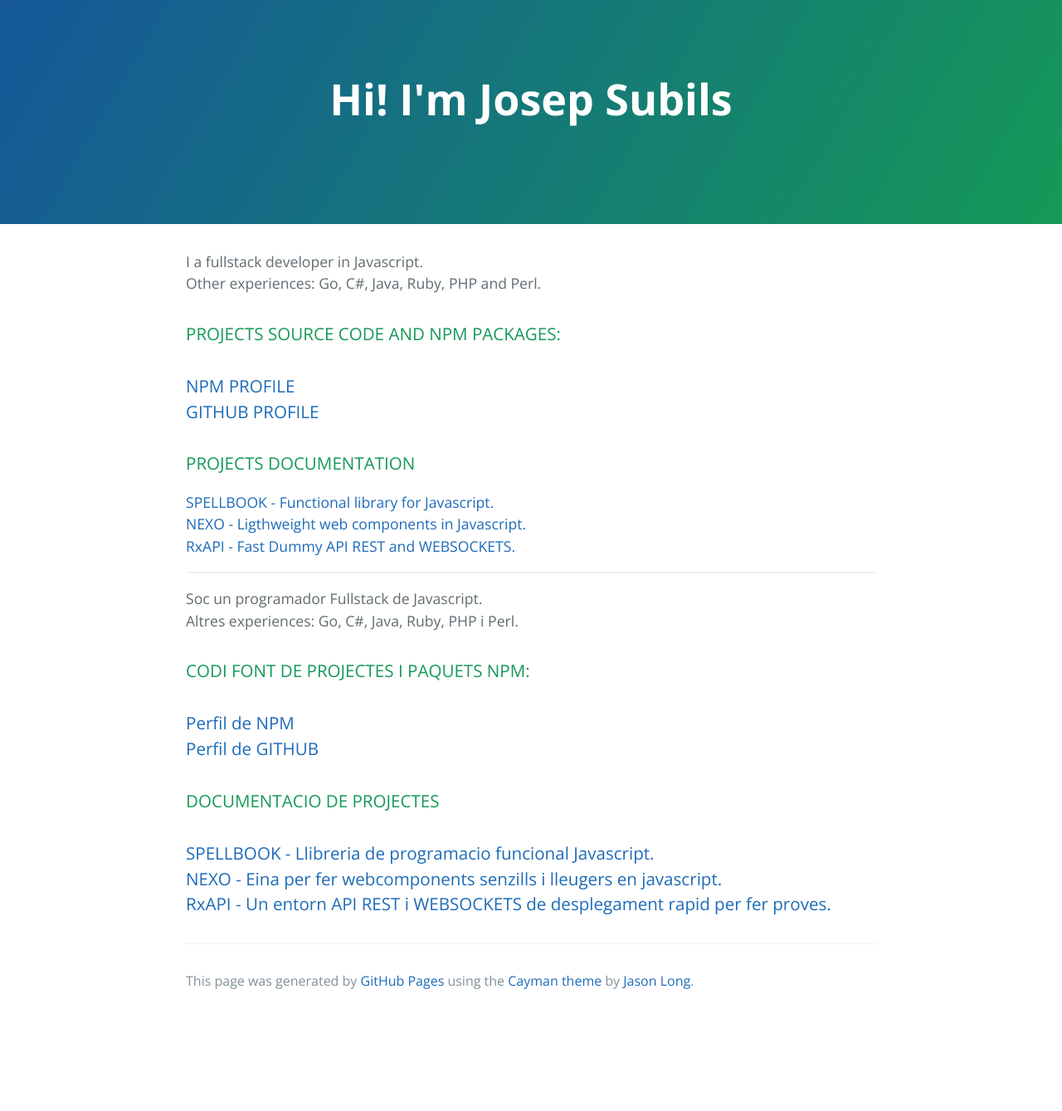
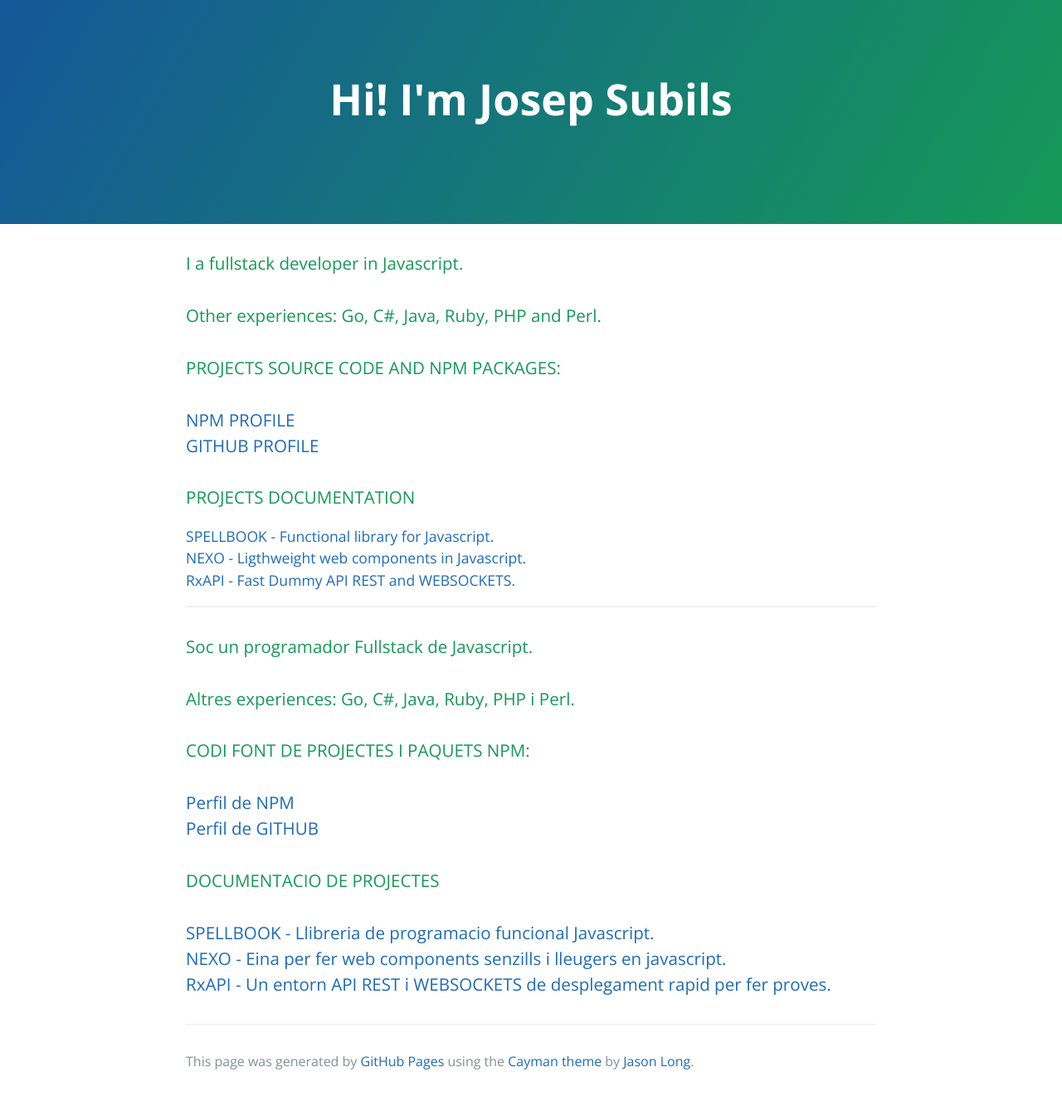
Before and after one commit to warlock/warlock.github.io, a Jekyll site: the page index.html, which Jekyll copies as it is, in a window 1280 px wide. Shown: the whole page at 83% size. Built offline with Jekyll 4.4.1, drawn with Linux system fonts in a browser that asks for light colours; before the commit the page ends 1242 px from its top, so only the background shows below that.

Commit message:
[Update] styles class

```diff
--- a/index.html
+++ b/index.html
@@ -16,41 +16,36 @@
     </section>
 
     <section class="main-content">
-      <p>I a fullstack developer in Javascript.<br>
-        Other experiences: Go, C#, Java, Ruby, PHP and Perl.</p>
+      <h3><a id="who" class="anchor" href="#who" aria-hidden="true"><span aria-hidden="true" class="octicon octicon-link"></span></a>I a fullstack developer in Javascript.<h3>
+      <p>Other experiences: Go, C#, Java, Ruby, PHP and Perl.</p>
 
       <h3><a id="repo" class="anchor" href="#repo" aria-hidden="true"><span aria-hidden="true" class="octicon octicon-link"></span></a>PROJECTS SOURCE CODE AND NPM PACKAGES:<h3>
-
       <p>
         <a href="https://www.npmjs.com/%7Ejosep">NPM PROFILE</a><br>
         <a href="https://github.com/warlock">GITHUB PROFILE</a>
       </p>
 
       <h3><a id="projects-documentation" class="anchor" href="#projects-documentation" aria-hidden="true"><span aria-hidden="true" class="octicon octicon-link"></span></a>PROJECTS DOCUMENTATION</h3>
-
       <p>
         <a href="http://www.spellbook.io">SPELLBOOK - Functional library for Javascript.</a><br>
         <a href="https://warlock.gitbooks.io/nexo/content">NEXO - Ligthweight web components in Javascript.</a><br>
         <a href="https://warlock.gitbooks.io/rxapi/content">RxAPI - Fast Dummy API REST and WEBSOCKETS.</a>
       </p>
+    <hr>
+      <h3><a id="who-cat" class="anchor" href="#who" aria-hidden="true"><span aria-hidden="true" class="octicon octicon-link"></span></a>Soc un programador Fullstack de Javascript.<h3>
 
-<hr>
-
-      <p>Soc un programador Fullstack de Javascript.<br>
-        Altres experiences: Go, C#, Java, Ruby, PHP i Perl.</p>
+      <p>Altres experiences: Go, C#, Java, Ruby, PHP i Perl.</p>
 
       <h3><a id="repo-cat" class="anchor" href="#repo-cat" aria-hidden="true"><span aria-hidden="true" class="octicon octicon-link"></span></a>CODI FONT DE PROJECTES I PAQUETS NPM:<h3>
-
       <p>
         <a href="https://www.npmjs.com/%7Ejosep">Perfil de NPM</a><br>
         <a href="https://github.com/warlock">Perfil de GITHUB</a>
       </p>
 
       <h3><a id="projects-documentation-cat" class="anchor" href="#projects-documentation-cat" aria-hidden="true"><span aria-hidden="true" class="octicon octicon-link"></span></a>DOCUMENTACIO DE PROJECTES<h3>
-
       <p>
         <a href="http://www.spellbook.io">SPELLBOOK - Llibreria de programacio funcional Javascript.</a><br>
-        <a href="https://warlock.gitbooks.io/nexo/content">NEXO - Eina per fer webcomponents senzills i lleugers en javascript.</a><br>
+        <a href="https://warlock.gitbooks.io/nexo/content">NEXO - Eina per fer web components senzills i lleugers en javascript.</a><br>
         <a href="https://warlock.gitbooks.io/rxapi/content">RxAPI - Un entorn API REST i WEBSOCKETS de desplegament rapid per fer proves.</a>
       </p>
 
```
